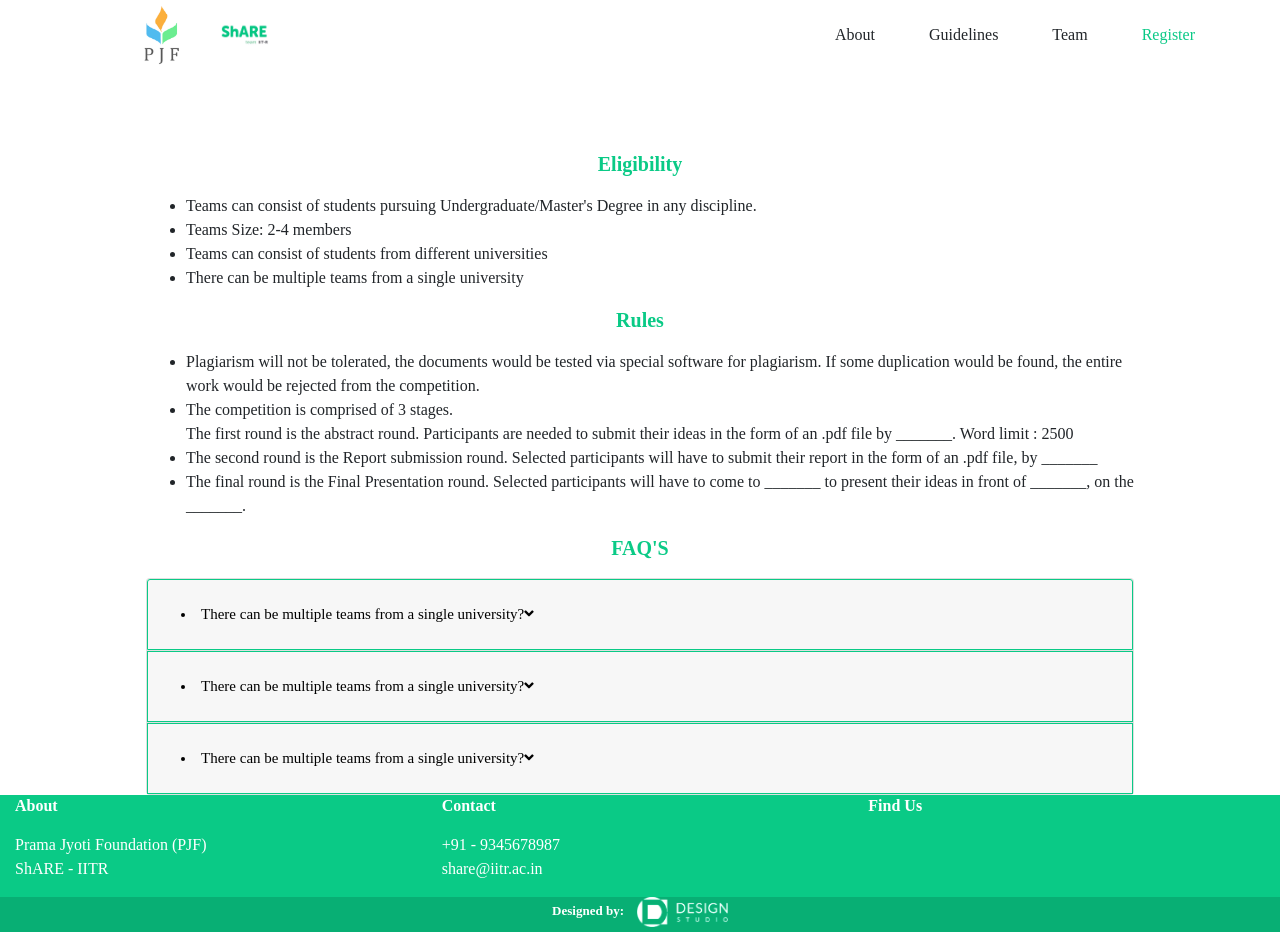
After one commit to nikhilmuz/ShARE_IITR, a PHP site: page /guidelines.php in a window 1280 px wide. The commit adds this page. Run offline with PHP 8.4, Linux system fonts and the light colour scheme; some libraries are stand-ins or nearby versions; some web fonts are replaced.

Commit message:
Final After Content

```diff
--- /dev/null
+++ b/assets/css/guidelines.css
@@ -0,0 +1,7 @@
+.card-header{
+    border: 1px solid #0aca86;
+}
+.btn-link{
+    color: #000000;
+    font-weight: unset;
+}
--- a/assets/css/share.css
+++ b/assets/css/share.css
@@ -3,6 +3,14 @@ body{
 	margin: 0px;
 	padding: 0px;
     font-family: 'Metropolis';
+}
+a {
+    text-decoration: none;
+    color: unset;
+}
+a:hover{
+    color: unset;
+    text-decoration: none;
 }
 .content{
     margin-top: 150px;
--- /dev/null
+++ b/assets/css/team.css
@@ -0,0 +1,3 @@
+.col-md-4{
+    display: inline-block;
+}
--- a/components/header.php
+++ b/components/header.php
@@ -6,6 +6,7 @@
 <title>Home</title>
 <link rel="stylesheet" media="screen" href="https://fontlibrary.org/face/metropolis" type="text/css"/>
 <link rel="stylesheet" href="https://stackpath.bootstrapcdn.com/bootstrap/4.1.3/css/bootstrap.min.css" integrity="sha384-MCw98/SFnGE8fJT3GXwEOngsV7Zt27NXFoaoApmYm81iuXoPkFOJwJ8ERdknLPMO" crossorigin="anonymous">
+    <link rel="stylesheet" href="https://use.fontawesome.com/releases/v5.3.1/css/all.css" integrity="sha384-mzrmE5qonljUremFsqc01SB46JvROS7bZs3IO2EmfFsd15uHvIt+Y8vEf7N7fWAU" crossorigin="anonymous">
 <script src="https://code.jquery.com/jquery-3.3.1.slim.min.js" integrity="sha384-q8i/X+965DzO0rT7abK41JStQIAqVgRVzpbzo5smXKp4YfRvH+8abtTE1Pi6jizo" crossorigin="anonymous"></script>
 <script src="https://cdnjs.cloudflare.com/ajax/libs/popper.js/1.14.3/umd/popper.min.js" integrity="sha384-ZMP7rVo3mIykV+2+9J3UJ46jBk0WLaUAdn689aCwoqbBJiSnjAK/l8WvCWPIPm49" crossorigin="anonymous"></script>
 <script src="https://stackpath.bootstrapcdn.com/bootstrap/4.1.3/js/bootstrap.min.js" integrity="sha384-ChfqqxuZUCnJSK3+MXmPNIyE6ZbWh2IMqE241rYiqJxyMiZ6OW/JmZQ5stwEULTy" crossorigin="anonymous"></script>
@@ -18,14 +19,14 @@
 <div class="container-fluid" >
 <div id="navdiv" class="navbar-container">
 <div id="logo">
-	<img class="pjflogo" src="assets/images/pjf_logo.png"/>
-	<img class="sharelogo" src="assets/images/share_logo.png"/>
+    <a href="/"><img class="pjflogo" src="assets/images/pjf_logo.png"/></a>
+	<a href="/"><img class="sharelogo" src="assets/images/share_logo.png"/></a>
 </div>
 	<ul class="navitems">
-        <li onclick="document.location='about.php';">About</li>
-		<li>Guidelines</li>
-		<li>Team</li>
-		<li><span class="active_nav">Register</span></li>
+        <li><a href="about.php">About</a></li>
+        <li><a href="guidelines.php">Guidelines</a></li>
+        <li><a href="team.php">Team</a></li>
+        <li><a href="#"><span class="active_nav">Register</span></a></li>
 	</ul>
 </div>
 
--- /dev/null
+++ b/guidelines.php
@@ -0,0 +1,74 @@
+<?php include_once('components/header.php'); ?>
+<style type="text/css">
+@import url("assets/css/guidelines.css");
+</style>
+<div class="row content">
+	<div class="heading col-md-12">
+        <p class="head-text" align="center">Eligibility</p>
+        <ul>
+            <li>Teams can consist of students pursuing Undergraduate/Master's Degree in any discipline.</li>
+            <li>Teams Size: 2-4 members</li>
+            <li>Teams can consist of students from different universities</li>
+            <li>There can be multiple teams from a single university</li>
+        </ul>
+        <p class="head-text" align="center">Rules</p>
+        <ul>
+            <li>Plagiarism will not be tolerated, the documents would be tested via special software for plagiarism. If some duplication would be found, the entire work would be rejected from the competition.</li>
+            <li>
+                The competition is comprised of 3 stages.<br/>
+                The first round is the abstract round. Participants are needed to submit their ideas in the form of an .pdf file by _______. Word limit : 2500
+            </li>
+            <li>The second round is the Report submission round. Selected participants will have to submit their report in the form of an .pdf file, by _______</li>
+            <li>The final round is the Final Presentation round. Selected participants will have to come to _______ to present their ideas in front of _______, on the _______.</li>
+        </ul>
+        <p class="head-text" align="center">FAQ'S</p>
+        <div class="accordion">
+            <div class="card">
+                <div class="card-header" id="headingOne">
+                    <h5 class="mb-0">
+                        <button class="btn btn-link" type="button" data-toggle="collapse" data-target="#collapseOne" aria-expanded="false" aria-controls="collapseOne">
+                            <li>There can be multiple teams from a single university?<i class="fas fa-angle-down"></i></li>
+                        </button>
+                    </h5>
+                </div>
+
+                <div id="collapseOne" class="collapse" aria-labelledby="headingOne" data-parent=".accordion">
+                    <div class="card-body">
+                        Anim pariatur cliche reprehenderit, enim eiusmod high life accusamus terry richardson ad squid. 3 wolf moon officia aute, non cupidatat skateboard dolor brunch. Food truck quinoa nesciunt laborum eiusmod. Brunch 3 wolf moon tempor, sunt aliqua put a bird on it squid single-origin coffee nulla assumenda shoreditch et. Nihil anim keffiyeh helvetica, craft beer labore wes anderson cred nesciunt sapiente ea proident. Ad vegan excepteur butcher vice lomo. Leggings occaecat craft beer farm-to-table, raw denim aesthetic synth nesciunt you probably haven't heard of them accusamus labore sustainable VHS.
+                    </div>
+                </div>
+            </div>
+            <div class="card">
+                <div class="card-header" id="headingTwo">
+                    <h5 class="mb-0">
+                        <button class="btn btn-link" type="button" data-toggle="collapse" data-target="#collapseTwo" aria-expanded="false" aria-controls="collapseTwo">
+                            <li>There can be multiple teams from a single university?<i class="fas fa-angle-down"></i></li>
+                        </button>
+                    </h5>
+                </div>
+
+                <div id="collapseTwo" class="collapse" aria-labelledby="headingTwo" data-parent=".accordion">
+                    <div class="card-body">
+                        Anim pariatur cliche reprehenderit, enim eiusmod high life accusamus terry richardson ad squid. 3 wolf moon officia aute, non cupidatat skateboard dolor brunch. Food truck quinoa nesciunt laborum eiusmod. Brunch 3 wolf moon tempor, sunt aliqua put a bird on it squid single-origin coffee nulla assumenda shoreditch et. Nihil anim keffiyeh helvetica, craft beer labore wes anderson cred nesciunt sapiente ea proident. Ad vegan excepteur butcher vice lomo. Leggings occaecat craft beer farm-to-table, raw denim aesthetic synth nesciunt you probably haven't heard of them accusamus labore sustainable VHS.
+                    </div>
+                </div>
+            </div>
+            <div class="card">
+                <div class="card-header" id="headingThree">
+                    <h5 class="mb-0">
+                        <button class="btn btn-link" type="button" data-toggle="collapse" data-target="#collapseThree" aria-expanded="false" aria-controls="collapseThree">
+                            <li>There can be multiple teams from a single university?<i class="fas fa-angle-down"></i></li>
+                        </button>
+                    </h5>
+                </div>
+
+                <div id="collapseThree" class="collapse" aria-labelledby="headingThree" data-parent=".accordion">
+                    <div class="card-body">
+                        Anim pariatur cliche reprehenderit, enim eiusmod high life accusamus terry richardson ad squid. 3 wolf moon officia aute, non cupidatat skateboard dolor brunch. Food truck quinoa nesciunt laborum eiusmod. Brunch 3 wolf moon tempor, sunt aliqua put a bird on it squid single-origin coffee nulla assumenda shoreditch et. Nihil anim keffiyeh helvetica, craft beer labore wes anderson cred nesciunt sapiente ea proident. Ad vegan excepteur butcher vice lomo. Leggings occaecat craft beer farm-to-table, raw denim aesthetic synth nesciunt you probably haven't heard of them accusamus labore sustainable VHS.
+                    </div>
+                </div>
+            </div>
+        </div>
+    </div>
+</div>
+<?php include_once('components/footer.php'); ?>
```
Also changed, not shown: team.php (added, +52 -0 lines).
